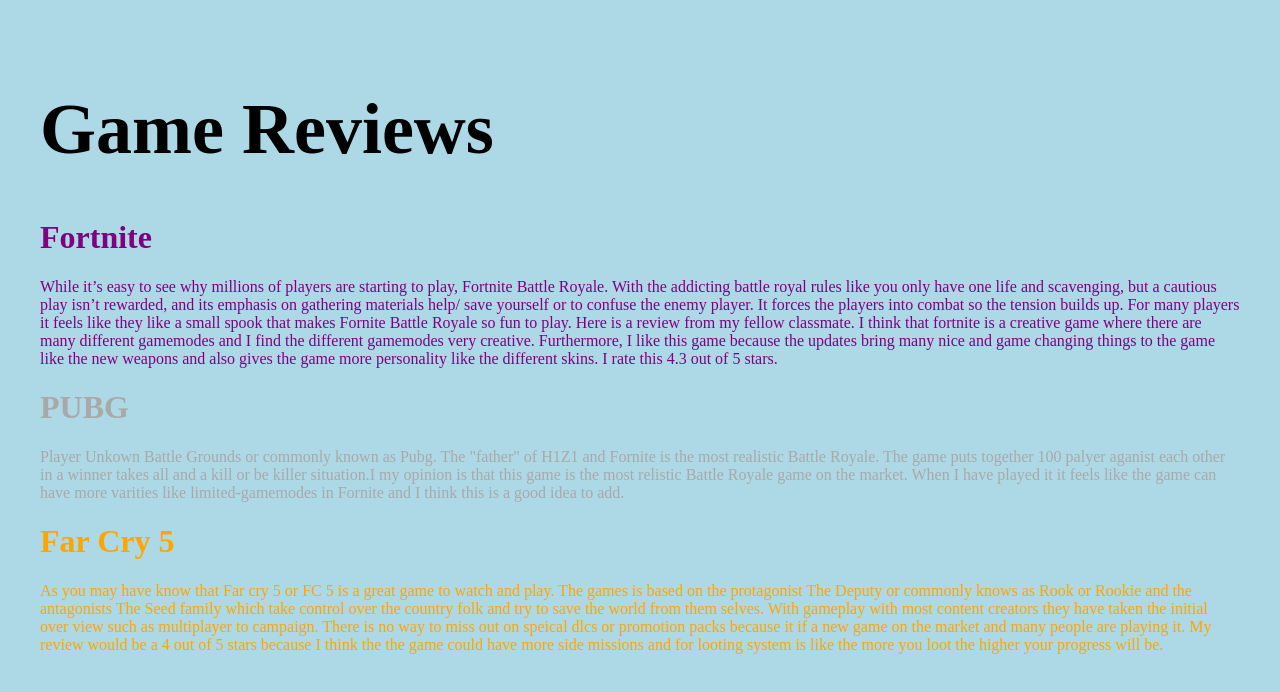
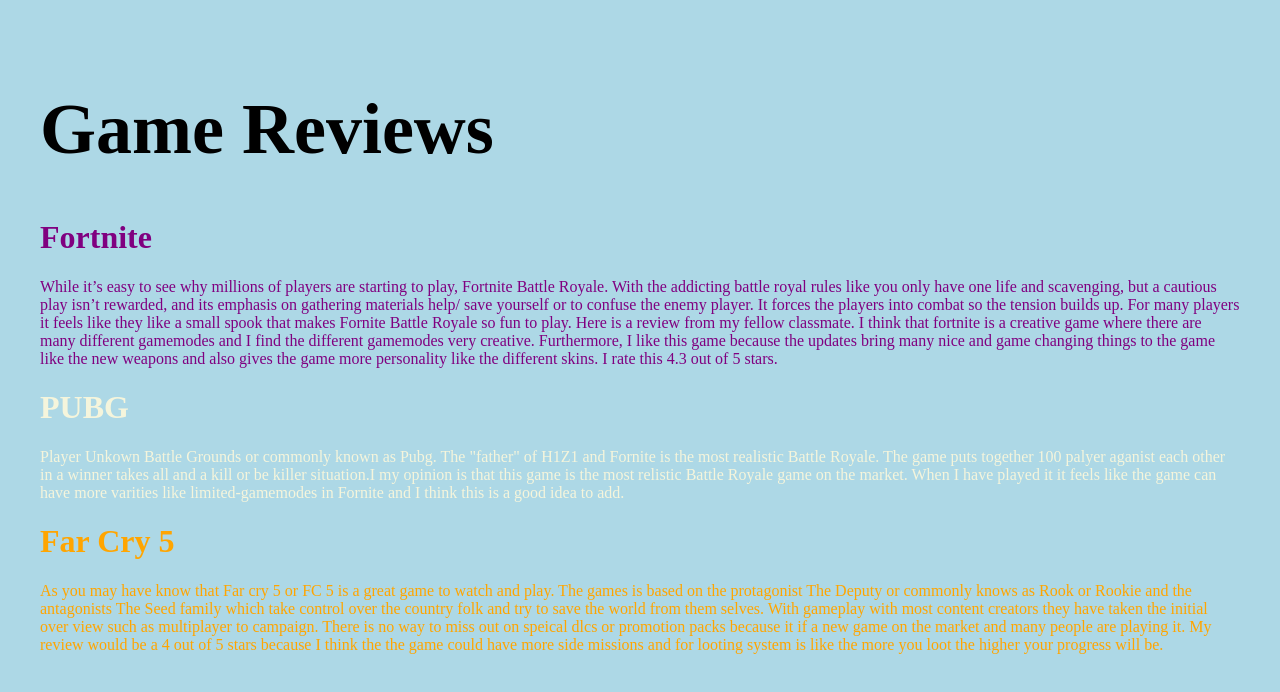
Before and after one commit to Jerman29/Game-reviews, a plain HTML site: page index.html in a window 1280 px wide. Drawn offline with Linux system fonts and the light colour scheme.

Commit message:
Update index.html

```diff
--- a/index.html
+++ b/index.html
@@ -24,9 +24,9 @@ save yourself or to confuse the enemy player.
  from my fellow classmate. I think that fortnite is a creative game where
  there are many different gamemodes and I find the different gamemodes very creative. Furthermore, I like this game because the updates bring many
  nice and game changing things to the game like the new weapons and also gives the game more personality like the different skins. I rate this 4.3 out of 5 stars.</p>
- <h1 style="color:darkgray;">PUBG</h1>
+ <h1 style="color:beige;">PUBG</h1>
 
- <p style="color:darkgray;"> Player Unkown Battle Grounds or commonly known as Pubg. The "father" of H1Z1 and Fornite is the most
+ <p style="color:beige;"> Player Unkown Battle Grounds or commonly known as Pubg. The "father" of H1Z1 and Fornite is the most
  realistic Battle Royale. The game puts together 100 palyer aganist each other in a winner takes all and
  a kill or be killer situation.I my opinion is that this game is the most relistic Battle Royale game on the market. When I have played it
  it feels like the game can have more varities like limited-gamemodes in Fornite and I think this is a good idea to add.</p>
```
